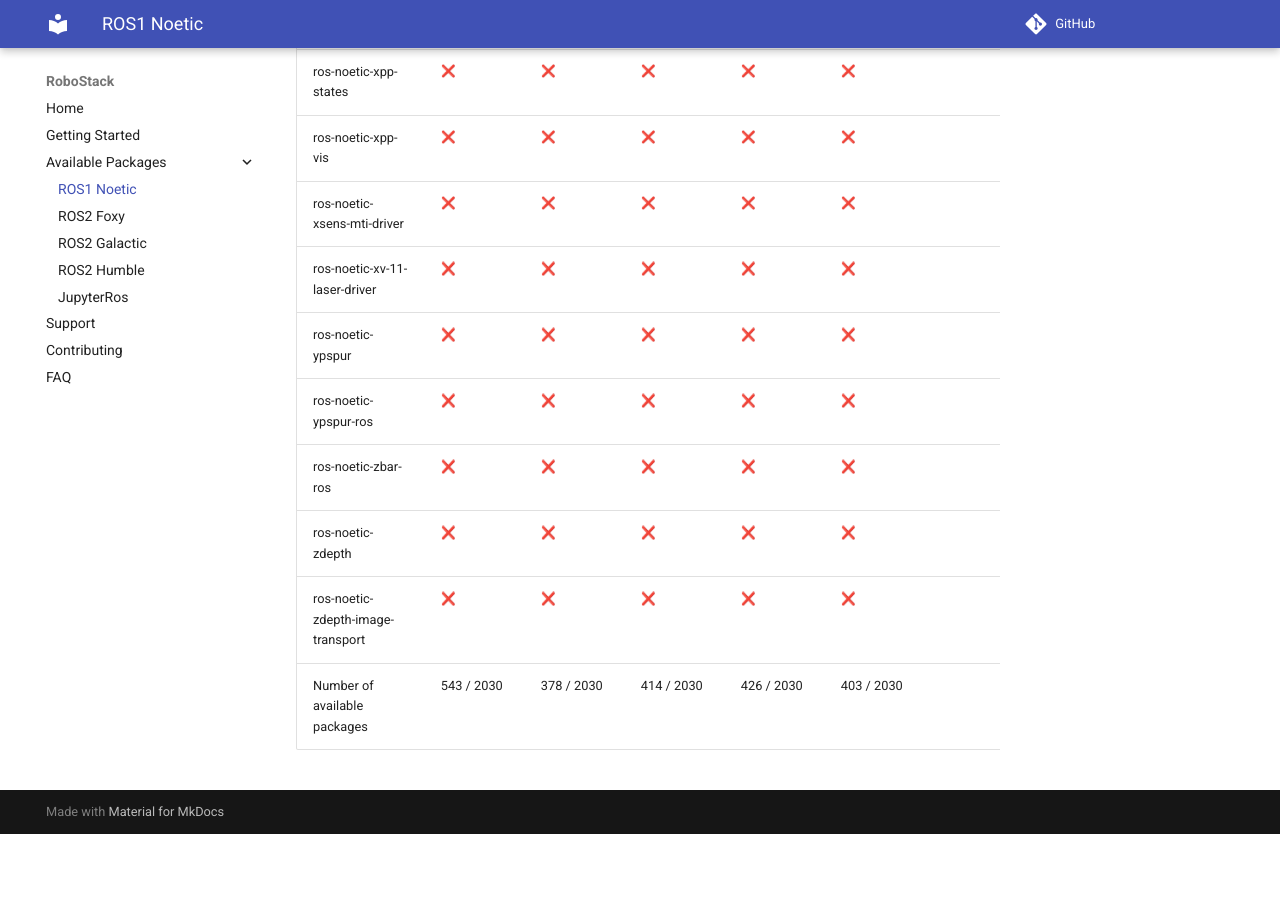
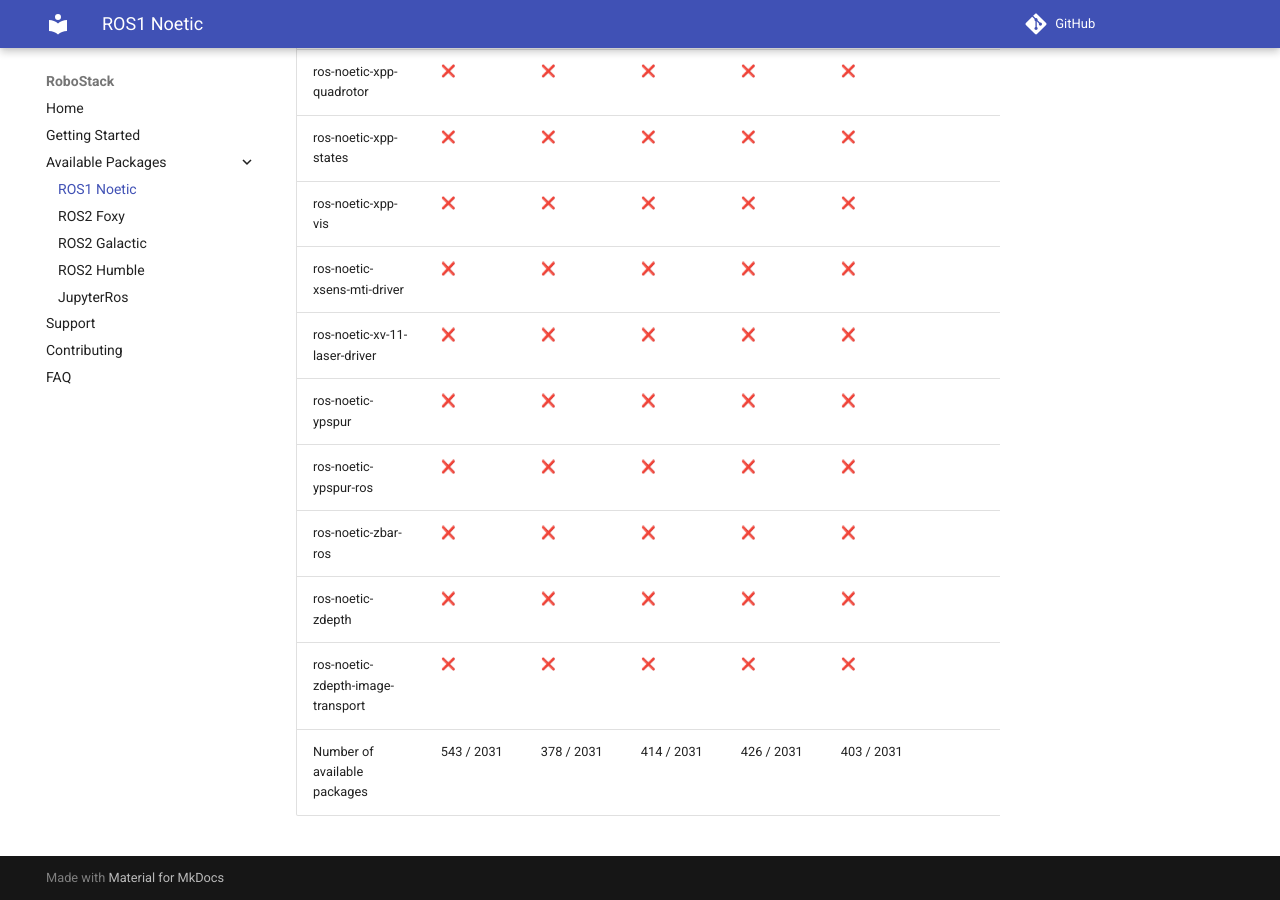
Before and after one commit to RoboStack/robostack.github.io, an MkDocs documentation site: the page built from docs/noetic.md, in a window 1280 px wide and 900 px high, scrolled down 146310 px. Built offline with MkDocs 1.6.1 and Material for MkDocs 9.7.7, drawn with Linux system fonts in a browser that asks for light colours; emoji names are drawn with the system emoji font; comment, search, counter and statistics services are not loaded; before the commit the page ends 147144 px from its top, so only the background shows below that; some of the changed text lies outside the part shown.

Commit message:
Update tables

```diff
--- a/docs/noetic.md
+++ b/docs/noetic.md
@@ -2030,4 +2031,4 @@
 | ros-noetic-zbar-ros | :x: { data-sort='0' } | :x: { data-sort='0' } | :x: { data-sort='0' } | :x: { data-sort='0' } | :x: { data-sort='0' } |   |
 | ros-noetic-zdepth | :x: { data-sort='0' } | :x: { data-sort='0' } | :x: { data-sort='0' } | :x: { data-sort='0' } | :x: { data-sort='0' } |   |
 | ros-noetic-zdepth-image-transport | :x: { data-sort='0' } | :x: { data-sort='0' } | :x: { data-sort='0' } | :x: { data-sort='0' } | :x: { data-sort='0' } |   |
-| Number of available packages |  543 / 2030 | 378 / 2030 | 414 / 2030 | 426 / 2030 | 403 / 2030 |
+| Number of available packages |  543 / 2031 | 378 / 2031 | 414 / 2031 | 426 / 2031 | 403 / 2031 |
```
Also changed, not shown: other parts of docs/noetic.md (+1 -0 lines).
